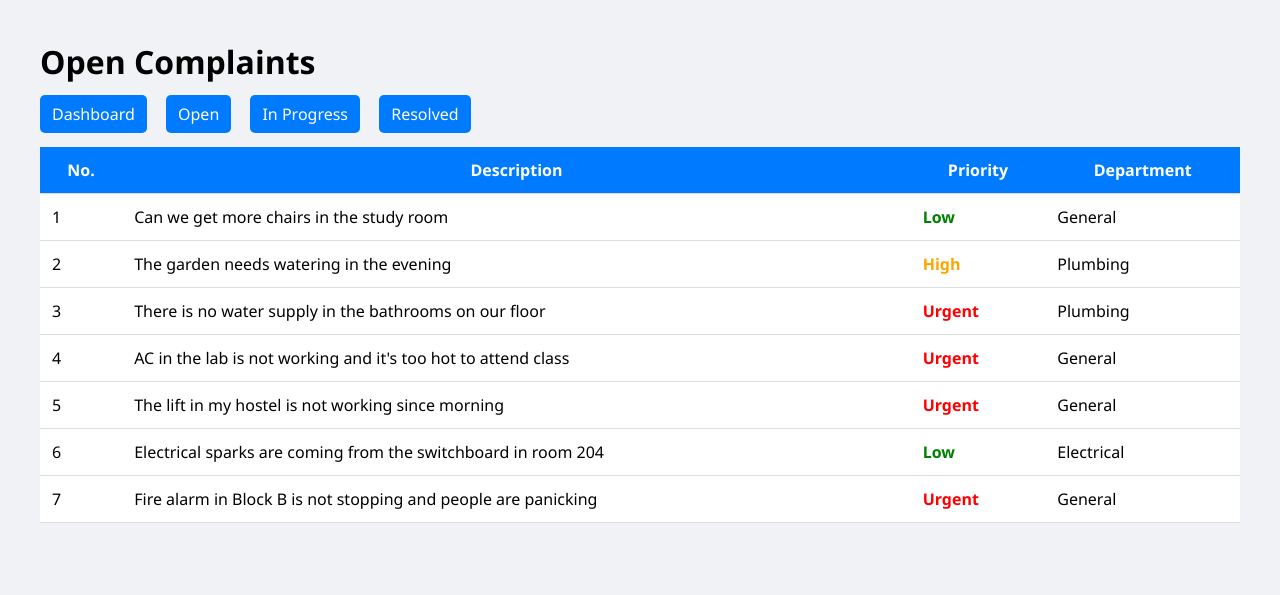
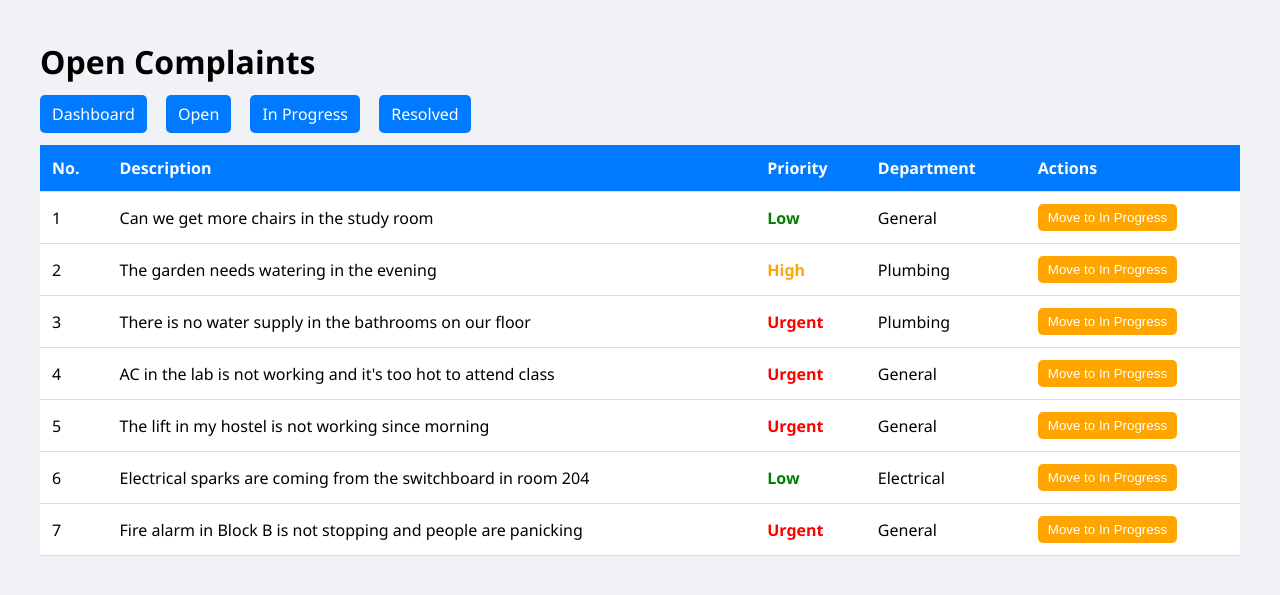
Before and after one commit to sur3sh-bot/complaints-escalation-system-with-auto-priority, a Flask app: page /open in a window 1280 px wide. Shown: the top 595 px of the page. Run offline with Flask 3, Linux system fonts and the light colour scheme; the visitor is signed in with stand-in values (Sample User, id 1); data comes from the database, SQL or seed files in the repository; both versions use the stored data as it was after the commit.

Commit message:
Enhance status page with action buttons for complaint management and improve layout

```diff
--- a/app.py
+++ b/app.py
@@ -188,7 +188,10 @@ def open_complaints():
     ).fetchall()
     conn.close()
 
-    return render_template('status_page.html', complaints=complaints, title="Open Complaints")
+    return render_template('status_page.html',
+                       complaints=complaints,
+                       title="Open Complaints",
+                       page_type="open")
 
 
 @app.route('/in-progress')
@@ -202,7 +205,10 @@ def in_progress_complaints():
     ).fetchall()
     conn.close()
 
-    return render_template('status_page.html', complaints=complaints, title="In Progress Complaints")
+    return render_template('status_page.html',
+                       complaints=complaints,
+                       title="Resolved Complaints",
+                       page_type="resolved")
 
 
 @app.route('/resolved')
--- a/templates/status_page.html
+++ b/templates/status_page.html
@@ -2,6 +2,7 @@
 <html>
 <head>
     <title>{{ title }}</title>
+
     <style>
         body { font-family: 'Segoe UI'; background: #f0f2f5; margin: 40px; }
 
@@ -20,11 +21,13 @@
             width: 100%;
             border-collapse: collapse;
             background: white;
+            margin-top: 20px;
         }
 
         th, td {
             padding: 12px;
             border-bottom: 1px solid #ddd;
+            text-align: left;
         }
 
         th { background: #007bff; color: white; }
@@ -32,6 +35,17 @@
         .urgent { color: red; font-weight: bold; }
         .high { color: orange; font-weight: bold; }
         .low { color: green; font-weight: bold; }
+
+        .btn {
+            padding: 6px 10px;
+            border: none;
+            border-radius: 5px;
+            cursor: pointer;
+            color: white;
+        }
+
+        .progress { background: orange; }
+        .resolved { background: green; }
     </style>
 </head>
 <body>
@@ -45,14 +59,13 @@
     <a href="/resolved">Resolved</a>
 </div>
 
-<br>
-
 <table>
     <tr>
         <th>No.</th>
         <th>Description</th>
         <th>Priority</th>
         <th>Department</th>
+        <th>Actions</th>
     </tr>
 
     {% for c in complaints %}
@@ -70,12 +83,30 @@
         </td>
 
         <td>{{ c.department }}</td>
+
+        <td>
+            {% if page_type == "open" %}
+                <a href="/update_status/{{ c.id }}/In Progress"
+                   onclick="return confirm('Move to In Progress?')">
+                    <button class="btn progress">Move to In Progress</button>
+                </a>
+
+            {% elif page_type == "progress" %}
+                <a href="/update_status/{{ c.id }}/Resolved"
+                   onclick="return confirm('Mark as Resolved?')">
+                    <button class="btn resolved">Mark as Resolved</button>
+                </a>
+
+            {% else %}
+                <span style="color: gray;">No actions</span>
+            {% endif %}
+        </td>
     </tr>
     {% endfor %}
 
     {% if complaints|length == 0 %}
     <tr>
-        <td colspan="4" style="text-align:center;">No complaints found</td>
+        <td colspan="5" style="text-align:center;">No complaints found</td>
     </tr>
     {% endif %}
 </table>
```
Also changed, not shown: complaints.db.
